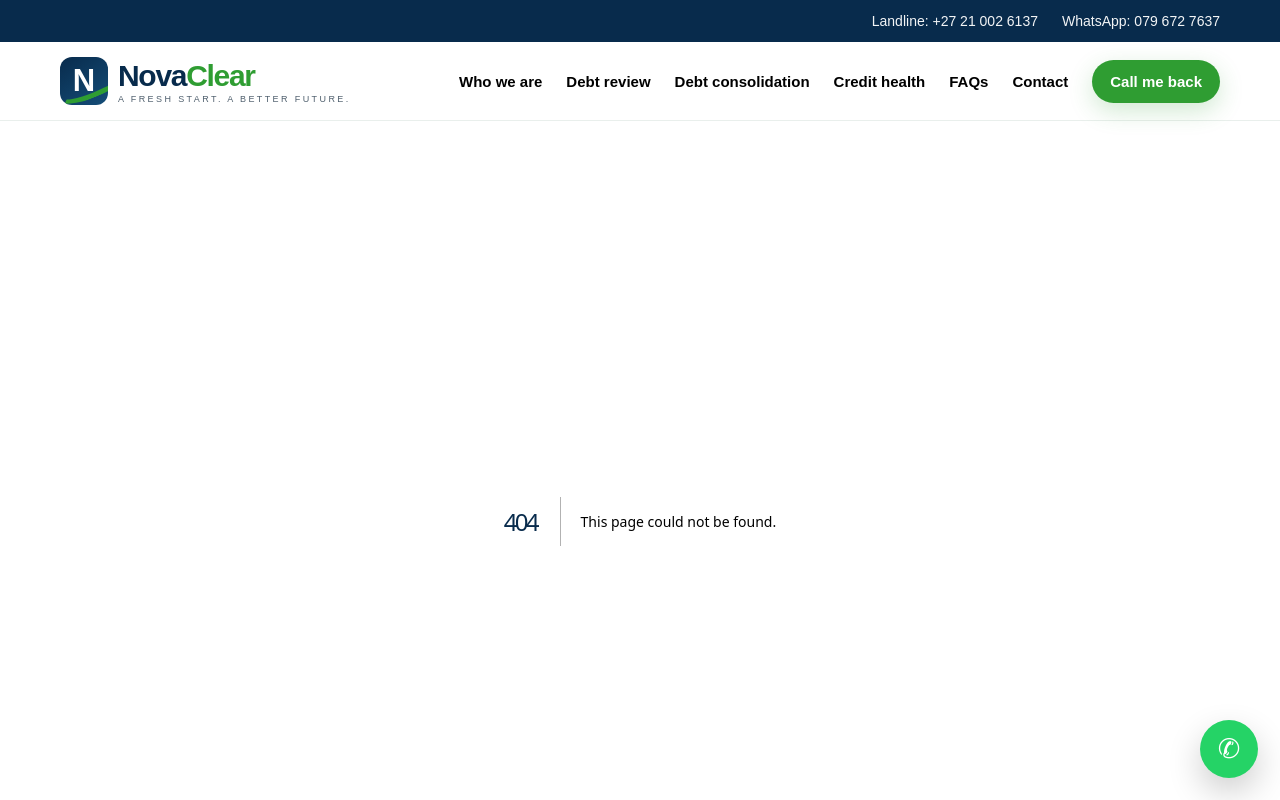
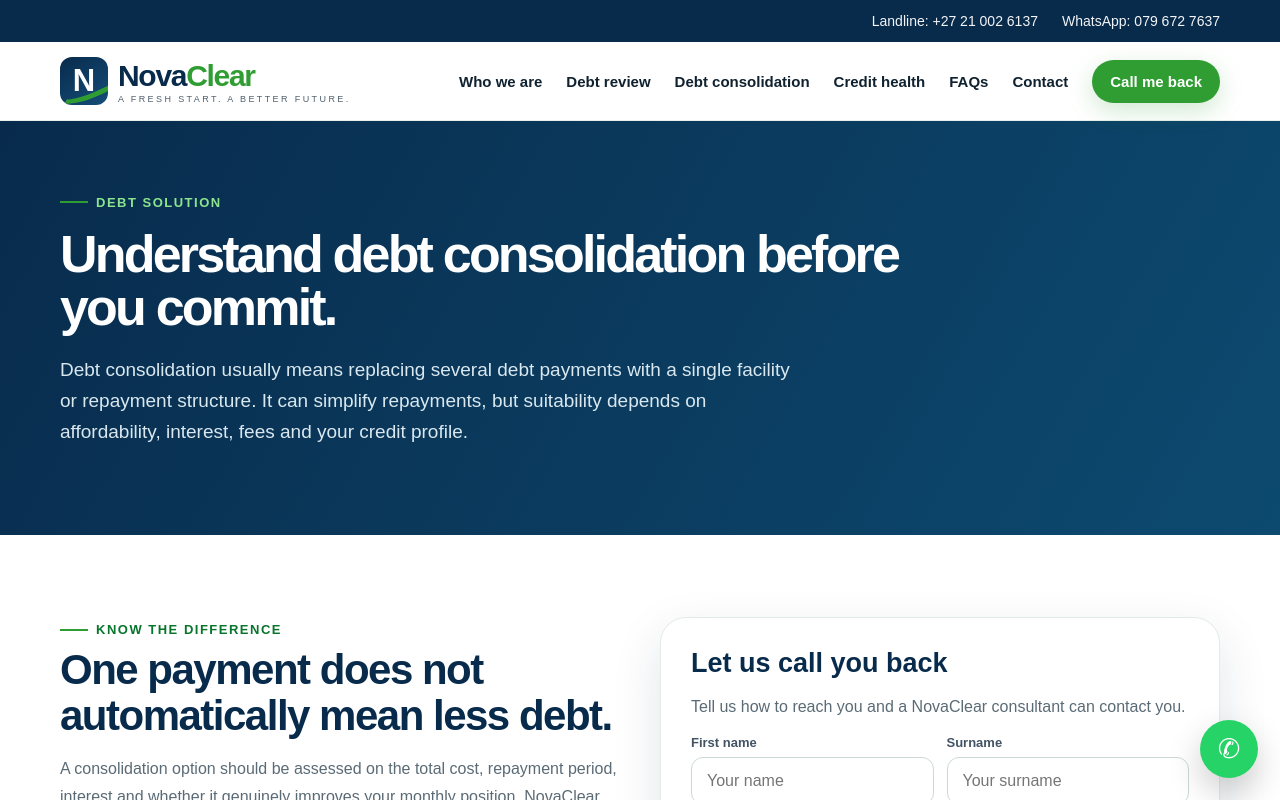
Before and after one commit to stanbanilao/novaclear, a Next.js app: page /debt-consolidation in a window 1280 px wide. Before the commit this address had no page. Shown: the top 800 px of the page. Built offline with nearby package versions, Linux system fonts and the light colour scheme.

Commit message:
Add debt consolidation page

```diff
--- /dev/null
+++ b/app/debt-consolidation/page.tsx
@@ -0,0 +1,3 @@
+import {LeadForm,PageHero} from '../../components/SiteShell';
+export const metadata={title:'Debt Consolidation'};
+export default function Page(){return <main><PageHero eyebrow="Debt solution" title="Understand debt consolidation before you commit.">Debt consolidation usually means replacing several debt payments with a single facility or repayment structure. It can simplify repayments, but suitability depends on affordability, interest, fees and your credit profile.</PageHero><section className="section"><div className="container split"><div><div className="eyebrow">Know the difference</div><h2>One payment does not automatically mean less debt.</h2><p style={{color:'#5b6b76',lineHeight:1.7}}>A consolidation option should be assessed on the total cost, repayment period, interest and whether it genuinely improves your monthly position. NovaClear can help you understand the questions to ask and when another debt solution may be more appropriate.</p><div className="checklist"><div className="check"><b>✓</b><p>Compare the total repayment cost, not only the new monthly instalment.</p></div><div className="check"><b>✓</b><p>Check whether extending the repayment period increases the overall cost.</p></div><div className="check"><b>✓</b><p>Do not take additional credit simply to create short-term breathing room without a sustainable plan.</p></div></div></div><LeadForm/></div></section></main>}
```
